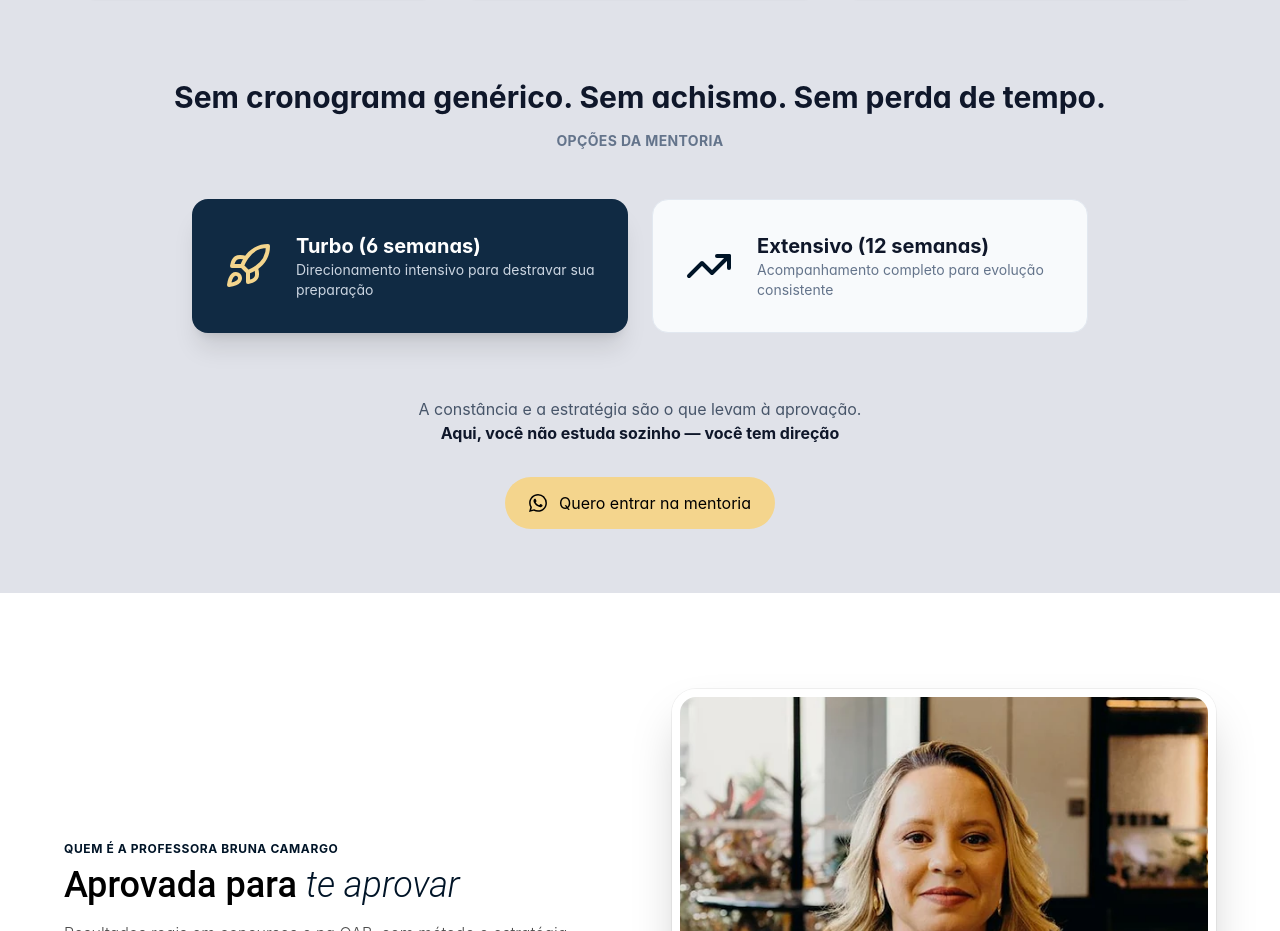
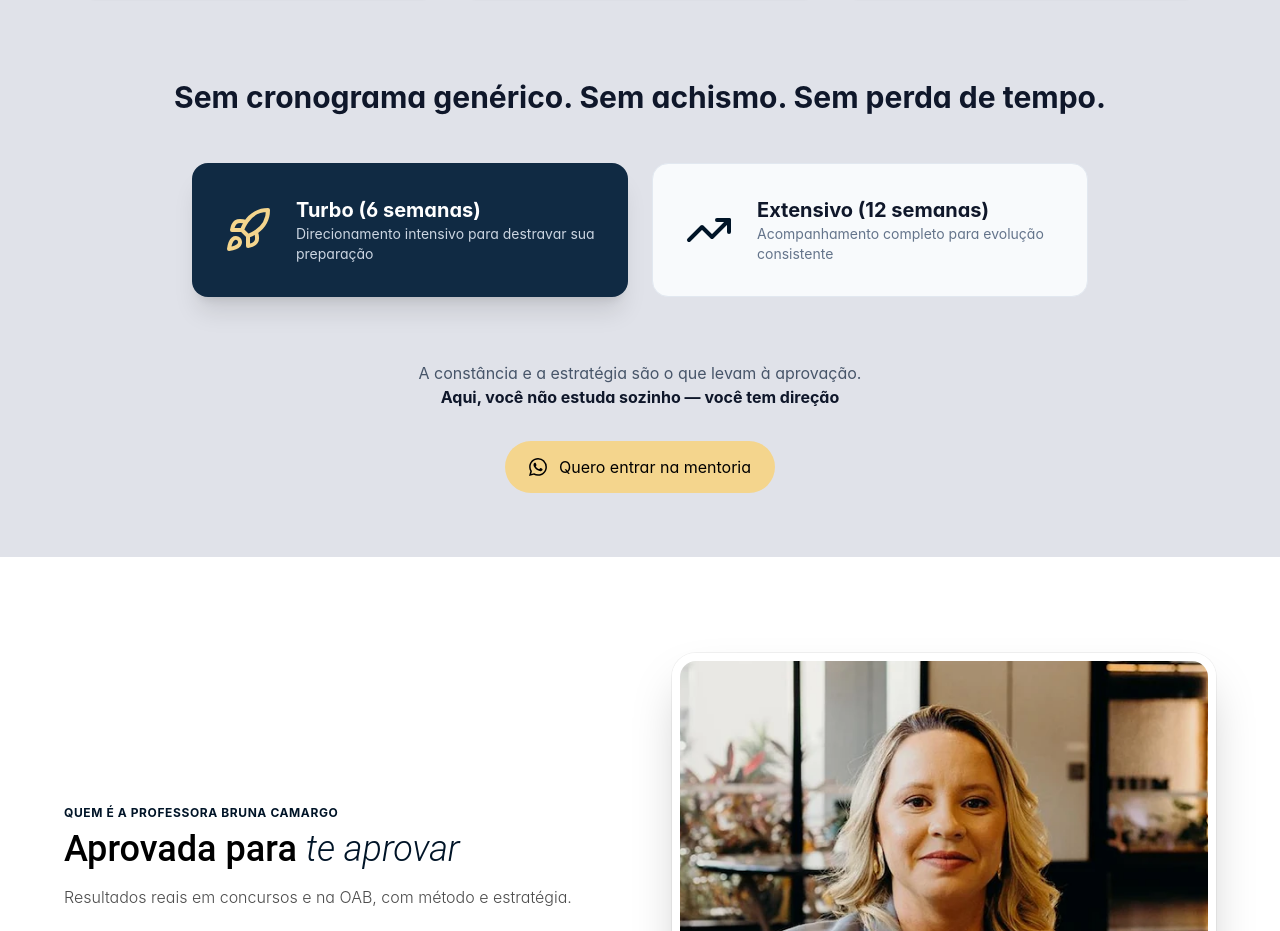
Before and after one commit to Paper-Street-Softwares/SOP-Professora-Bruna, a React (Vite) app: page / in a window 1280 px wide. Shown: the part 4207-5138 px from the top of the page. Built offline with nearby package versions, Linux system fonts and the light colour scheme.

Commit message:
fix: Comenta codigo

```diff
--- a/src/components/sections/MentoriaOAB.jsx
+++ b/src/components/sections/MentoriaOAB.jsx
@@ -103,9 +103,9 @@ const MentoriaOAB = ({ colorMode }) => {
         <h3 className="text-2xl md:text-3xl font-bold text-slate-900 mb-2">
           Sem cronograma genérico. Sem achismo. Sem perda de tempo.
         </h3>
-        <p className="text-slate-500 uppercase tracking-wide text-sm font-bold mt-4">
+        {/* <p className="text-slate-500 uppercase tracking-wide text-sm font-bold mt-4">
           Opções da mentoria
-        </p>
+        </p> */}
       </div>
 
       <div className="grid md:grid-cols-2 gap-6 max-w-4xl mx-auto mb-16 font-secondFont">
```
